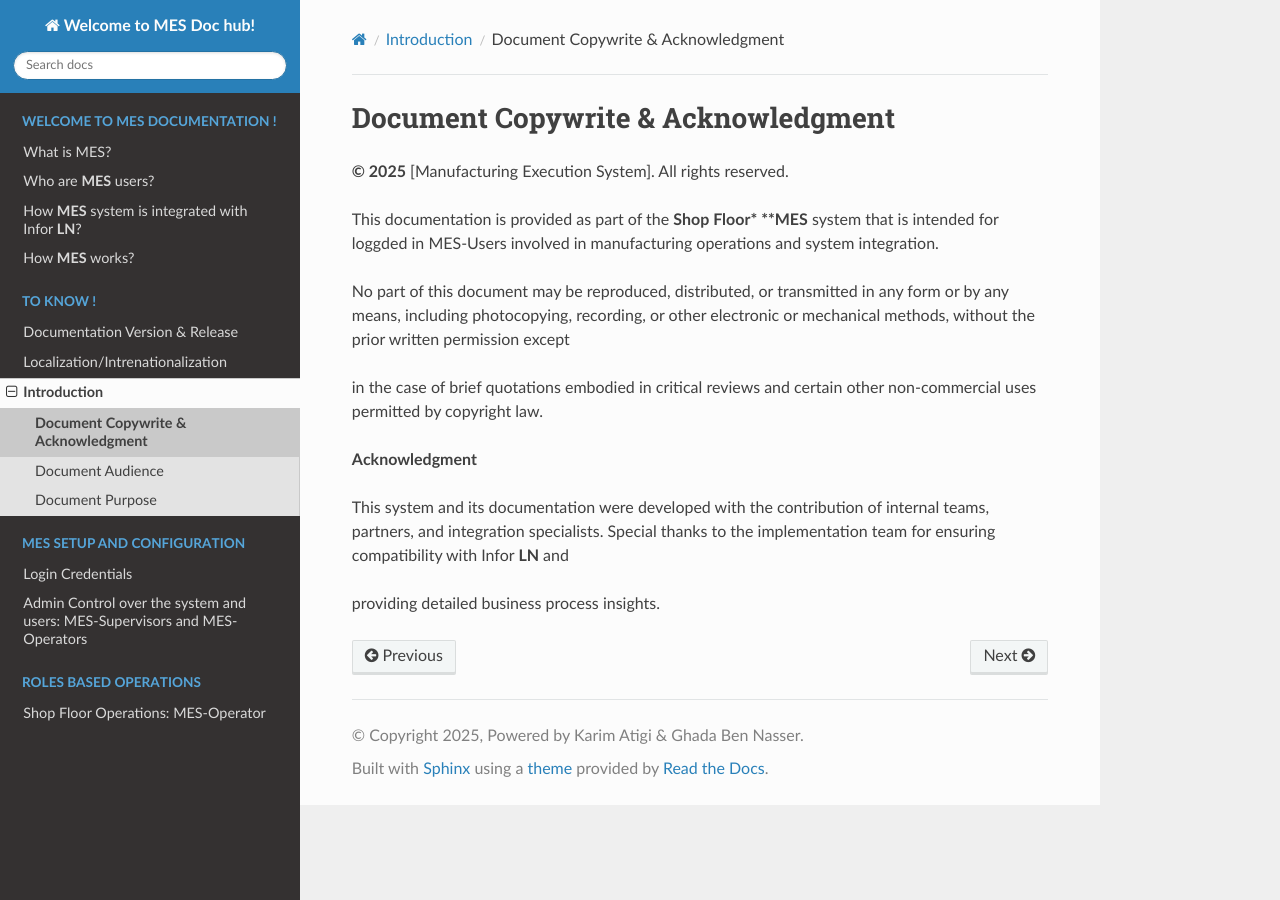
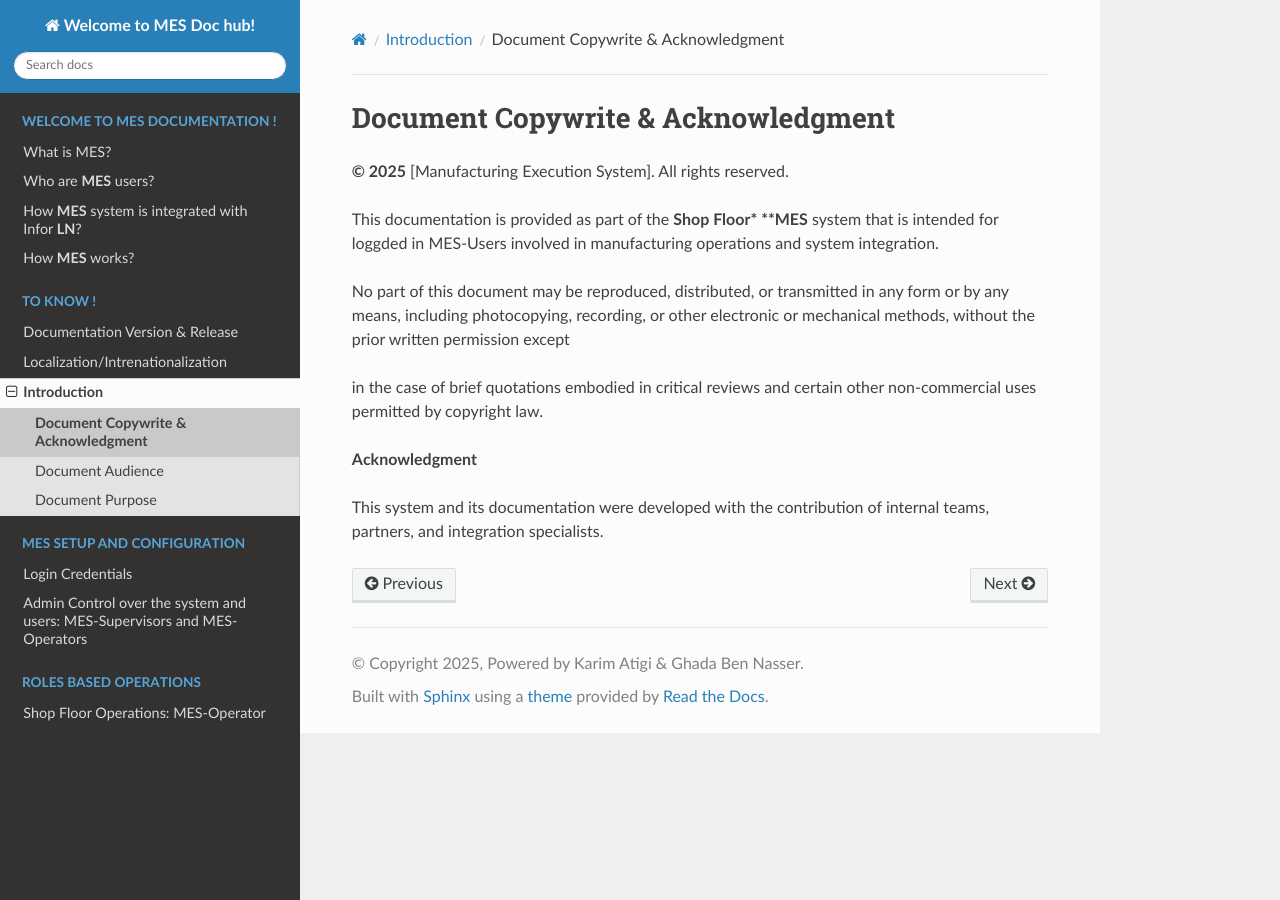
Before and after one commit to ghadiben0/-rtd-tutorial-ghadi2, a Sphinx documentation site: the page built from docs/source/doc_intro.rst, in a window 1280 px wide. Built offline with Sphinx 7.4.7 and the Read the Docs theme 3.1.0, drawn with Linux system fonts in a browser that asks for light colours.

Commit message:
Update doc_intro.rst

```diff
--- a/docs/source/doc_intro.rst
+++ b/docs/source/doc_intro.rst
@@ -11,6 +11,4 @@ in the case of brief quotations embodied in critical reviews and certain other n
 
 **Acknowledgment**
 
-This system and its documentation were developed with the contribution of internal teams, partners, and integration specialists. Special thanks to the implementation team for ensuring compatibility with Infor **LN** and
-
-providing detailed business process insights.
+This system and its documentation were developed with the contribution of internal teams, partners, and integration specialists.
```
